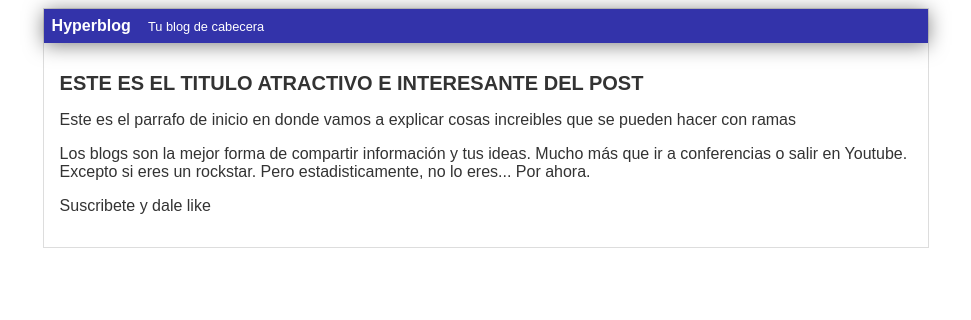
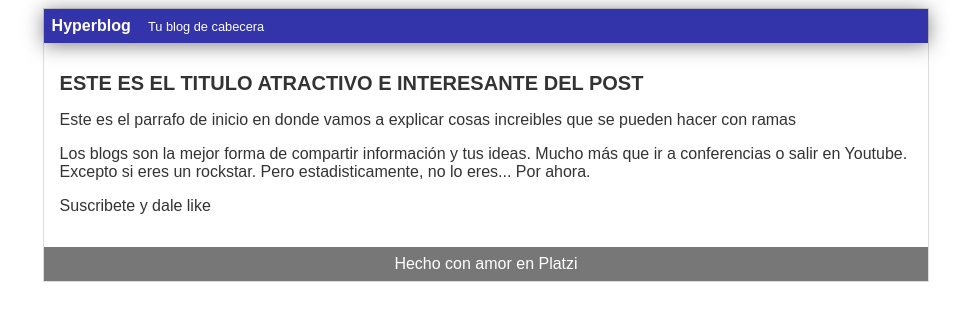
Before and after one commit to JulianValencia08/hyperblog, a plain HTML site: page index.html in a window 1280 px wide. Shown: the whole page, without its empty margins (154-1125 px from the left). Drawn offline with Linux system fonts and the light colour scheme.

Commit message:
Footer terminado

```diff
--- a/css/style.css
+++ b/css/style.css
@@ -35,3 +35,10 @@ body {
 #post {
     padding: 1em;
 }
+
+#footer {
+    background: #777;
+    color: white;
+    text-align: center;
+    padding: 0.5em;
+}
--- a/index.html
+++ b/index.html
@@ -25,6 +25,9 @@
             </p>
             <p>Suscribete y dale like</p>
         </div>
+        <div id="footer">
+            Hecho con amor en Platzi
+        </div>
     </div>
 </body>
 </html>
```
